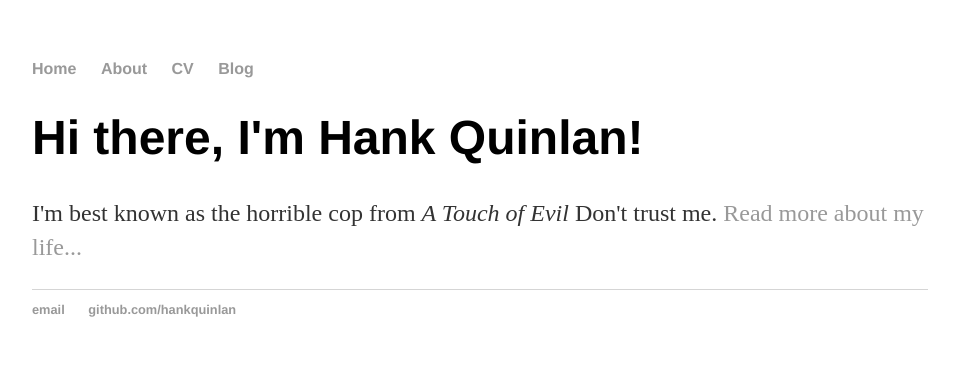
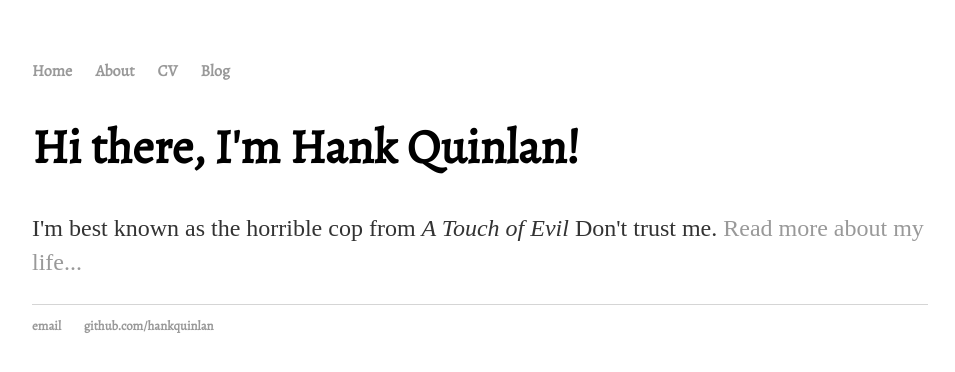
Before and after one commit to jadamcarter/jadamcarter.github.io, a Jekyll site: the page built from index.html, in a window 1280 px wide. Shown: the top 372 px of the page, without its empty margins (160-1115 px from the left). Built offline with Jekyll 4.4.1, drawn with Linux system fonts in a browser that asks for light colours.

Commit message:
Update main.css

```diff
--- a/css/main.css
+++ b/css/main.css
@@ -3,7 +3,7 @@ body {
     width: 70%;
 }
 nav ul, footer ul {
-    font-family:'Helvetica', 'Arial', 'Sans-Serif';
+    font-family:'Alegreya', 'Arial', 'Sans-Serif';
     padding: 0px;
     list-style: none;
     font-weight: bold;
@@ -21,7 +21,7 @@ a:hover {
 }
 h1 {
     font-size: 3em;
-    font-family:'Helvetica', 'Arial', 'Sans-Serif';
+    font-family:'Alegreya', 'Alegreya', 'Sans-Serif';
 }
 p {
     font-size: 1.5em;
```
